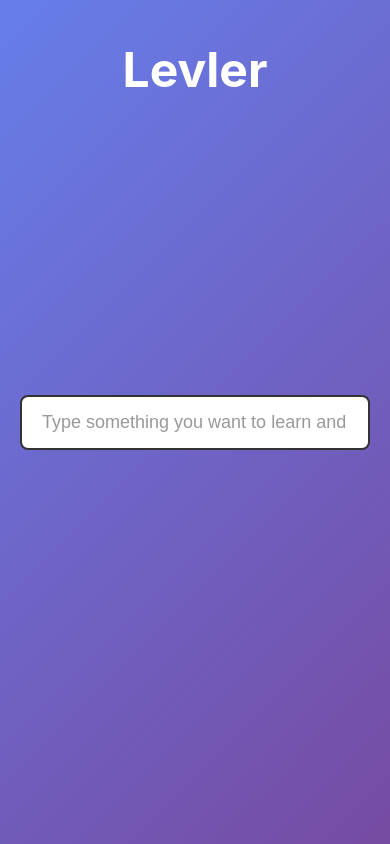
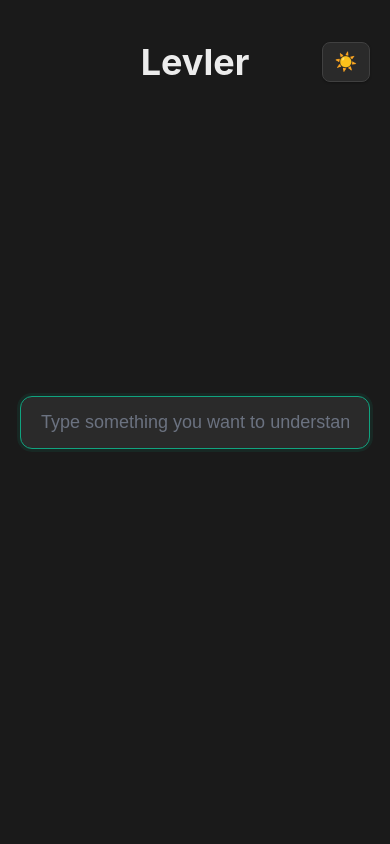
Before and after one commit to JulianMcOmie/levler, a Next.js app: page / in a window 390 px wide. Built offline with nearby package versions, Linux system fonts and the light colour scheme.

Commit message:
better colors

```diff
--- a/app/globals.css
+++ b/app/globals.css
@@ -6,11 +6,12 @@
 
 body {
   font-family: -apple-system, BlinkMacSystemFont, 'Segoe UI', Roboto, Oxygen, Ubuntu, Cantarell, sans-serif;
-  background: linear-gradient(135deg, #667eea 0%, #764ba2 100%);
   min-height: 100vh;
   display: flex;
   align-items: center;
   justify-content: center;
+  margin: 0;
+  padding: 0;
 }
 
 @keyframes fadeIn {
@@ -23,3 +24,41 @@ body {
     transform: translateY(0);
   }
 }
+
+/* Custom scrollbar - Light mode */
+.light ::-webkit-scrollbar {
+  width: 8px;
+  height: 8px;
+}
+
+.light ::-webkit-scrollbar-track {
+  background: transparent;
+}
+
+.light ::-webkit-scrollbar-thumb {
+  background: #d1d5db;
+  border-radius: 4px;
+}
+
+.light ::-webkit-scrollbar-thumb:hover {
+  background: #9ca3af;
+}
+
+/* Custom scrollbar - Dark mode */
+.dark ::-webkit-scrollbar {
+  width: 8px;
+  height: 8px;
+}
+
+.dark ::-webkit-scrollbar-track {
+  background: transparent;
+}
+
+.dark ::-webkit-scrollbar-thumb {
+  background: #404040;
+  border-radius: 4px;
+}
+
+.dark ::-webkit-scrollbar-thumb:hover {
+  background: #505050;
+}
--- a/app/page.module.css
+++ b/app/page.module.css
@@ -1,3 +1,47 @@
+/* Light mode colors */
+.light {
+  --bg-primary: #f7f7f8;
+  --bg-secondary: #ffffff;
+  --bg-tertiary: #f9fafb;
+  --bg-hover: #f3f4f6;
+  --bg-active: #eff6ff;
+  --text-primary: #202123;
+  --text-secondary: #374151;
+  --text-tertiary: #6b7280;
+  --text-muted: #9ca3af;
+  --border-primary: #e5e7eb;
+  --border-secondary: #d1d5db;
+  --border-active: #93c5fd;
+  --accent-primary: #10a37f;
+  --accent-secondary: #bfdbfe;
+  --shadow-sm: 0 1px 2px rgba(0, 0, 0, 0.05);
+  --shadow-md: 0 2px 8px rgba(0, 0, 0, 0.1);
+  --hint-bg: #fef3c7;
+  --hint-border: #fde68a;
+}
+
+/* Dark mode colors */
+.dark {
+  --bg-primary: #1a1a1a;
+  --bg-secondary: #2a2a2a;
+  --bg-tertiary: #1f1f1f;
+  --bg-hover: #333333;
+  --bg-active: #1e3a5f;
+  --text-primary: #ececec;
+  --text-secondary: #d1d5db;
+  --text-tertiary: #9ca3af;
+  --text-muted: #6b7280;
+  --border-primary: #404040;
+  --border-secondary: #505050;
+  --border-active: #5b8bb5;
+  --accent-primary: #10a37f;
+  --accent-secondary: #3b5a7e;
+  --shadow-sm: 0 1px 2px rgba(0, 0, 0, 0.3);
+  --shadow-md: 0 2px 8px rgba(0, 0, 0, 0.4);
+  --hint-bg: #3d3520;
+  --hint-border: #5a4a1a;
+}
+
 .main {
   width: 100%;
   height: 100vh;
@@ -5,18 +49,44 @@
   flex-direction: column;
   align-items: center;
   justify-content: center;
+  background: var(--bg-primary);
+  transition: background 0.3s ease;
+}
+
+.header {
+  position: absolute;
+  top: 40px;
+  left: 0;
+  right: 0;
+  display: flex;
+  align-items: center;
+  justify-content: center;
 }
 
 .title {
-  position: absolute;
-  top: 40px;
-  left: 50%;
-  transform: translateX(-50%);
   font-size: 48px;
   font-weight: 700;
-  color: white;
+  color: var(--text-primary);
   margin: 0;
   text-align: center;
+}
+
+.themeToggle {
+  position: absolute;
+  right: 40px;
+  padding: 10px 16px;
+  font-size: 20px;
+  background: var(--bg-secondary);
+  border: 1px solid var(--border-primary);
+  border-radius: 8px;
+  cursor: pointer;
+  transition: all 0.2s ease;
+  box-shadow: var(--shadow-sm);
+}
+
+.themeToggle:hover {
+  background: var(--bg-hover);
+  transform: scale(1.05);
 }
 
 .inputContainer {
@@ -29,23 +99,26 @@
 
 .textBox {
   width: 100%;
-  max-width: 500px;
+  max-width: 600px;
   padding: 16px 24px;
   font-size: 20px;
-  border: 2px solid #e0e0e0;
-  border-radius: 8px;
-  background: white;
+  border: 1px solid var(--border-secondary);
+  border-radius: 12px;
+  background: var(--bg-secondary);
   transition: all 0.2s ease;
   outline: none;
   text-align: center;
+  box-shadow: var(--shadow-sm);
+  color: var(--text-primary);
 }
 
 .textBox::placeholder {
-  color: #999;
+  color: var(--text-muted);
 }
 
 .textBox:focus {
-  border-color: #333;
+  border-color: var(--accent-primary);
+  box-shadow: 0 0 0 3px rgba(16, 163, 127, 0.1);
 }
 
 .mainContainer {
@@ -61,17 +134,17 @@
   flex: 0 0 300px;
   max-height: calc(100vh - 200px);
   overflow-y: auto;
-  background: rgba(255, 255, 255, 0.05);
+  background: var(--bg-secondary);
   border-radius: 12px;
   padding: 20px;
-  backdrop-filter: blur(10px);
-  border: 1px solid rgba(255, 255, 255, 0.1);
+  box-shadow: var(--shadow-md);
+  border: 1px solid var(--border-primary);
 }
 
 .historyTitle {
-  font-size: 16px;
+  font-size: 12px;
   font-weight: 600;
-  color: rgba(255, 255, 255, 0.7);
+  color: var(--text-tertiary);
   margin-bottom: 16px;
   text-transform: uppercase;
   letter-spacing: 1px;
@@ -80,7 +153,7 @@
 .historyItem {
   padding: 12px;
   margin-bottom: 8px;
-  background: rgba(255, 255, 255, 0.05);
+  background: var(--bg-tertiary);
   border-radius: 8px;
   cursor: pointer;
   transition: all 0.2s ease;
@@ -88,26 +161,25 @@
 }
 
 .historyItem:hover {
-  background: rgba(255, 255, 255, 0.1);
-  border-color: rgba(255, 255, 255, 0.2);
-  transform: translateX(4px);
+  background: var(--bg-hover);
+  border-color: var(--border-primary);
 }
 
 .historyItemActive {
-  background: rgba(79, 195, 247, 0.15);
-  border-color: rgba(79, 195, 247, 0.3);
+  background: var(--bg-active);
+  border-color: var(--border-active);
 }
 
 .historyQuery {
   font-size: 13px;
   font-weight: 600;
-  color: #4fc3f7;
+  color: var(--text-secondary);
   margin-bottom: 6px;
 }
 
 .historyResponse {
   font-size: 12px;
-  color: rgba(255, 255, 255, 0.7);
+  color: var(--text-tertiary);
   line-height: 1.4;
 }
 
@@ -120,29 +192,16 @@
   min-width: 0;
 }
 
-.breadcrumb {
-  font-size: 14px;
-  color: rgba(255, 255, 255, 0.6);
-  text-align: center;
-  padding: 8px 16px;
-  background: rgba(255, 255, 255, 0.05);
-  border-radius: 8px;
-  font-family: monospace;
-  width: 100%;
-  overflow-x: auto;
-  white-space: nowrap;
-}
-
 .questionText {
   font-size: 28px;
   font-weight: 600;
-  color: white;
+  color: var(--text-primary);
   text-align: center;
   padding: 20px 30px;
-  background: rgba(255, 255, 255, 0.15);
+  background: var(--bg-secondary);
   border-radius: 12px;
-  box-shadow: 0 4px 20px rgba(0, 0, 0, 0.2);
-  backdrop-filter: blur(10px);
+  box-shadow: var(--shadow-md);
+  border: 1px solid var(--border-primary);
   width: 100%;
   word-wrap: break-word;
   user-select: text;
@@ -150,20 +209,20 @@
 
 .loadingText {
   font-size: 20px;
-  color: rgba(255, 255, 255, 0.7);
+  color: var(--text-tertiary);
   font-style: italic;
   animation: pulse 1.5s ease-in-out infinite;
 }
 
 .hintText {
   font-size: 14px;
-  color: rgba(255, 255, 255, 0.5);
+  color: var(--text-tertiary);
   font-style: italic;
   text-align: center;
   padding: 8px 16px;
-  background: rgba(255, 255, 255, 0.05);
+  background: var(--hint-bg);
   border-radius: 8px;
-  border: 1px dashed rgba(255, 255, 255, 0.2);
+  border: 1px solid var(--hint-border);
 }
 
 @keyframes pulse {
@@ -174,14 +233,13 @@
 .aiResponse {
   font-size: 18px;
   line-height: 1.8;
-  color: white;
+  color: var(--text-secondary);
   text-align: left;
   padding: 30px;
-  background: rgba(255, 255, 255, 0.1);
-  border-radius: 16px;
-  box-shadow: 0 8px 32px rgba(0, 0, 0, 0.3);
-  backdrop-filter: blur(10px);
-  border: 1px solid rgba(255, 255, 255, 0.2);
+  background: var(--bg-secondary);
+  border-radius: 12px;
+  box-shadow: var(--shadow-md);
+  border: 1px solid var(--border-primary);
   width: 100%;
   word-wrap: break-word;
   user-select: text;
@@ -191,8 +249,8 @@
 }
 
 .aiResponse::selection {
-  background: rgba(79, 195, 247, 0.3);
-  color: white;
+  background: var(--accent-secondary);
+  color: var(--text-primary);
 }
 
 @keyframes fadeIn {
@@ -210,19 +268,20 @@
   padding: 12px 30px;
   font-size: 16px;
   font-weight: 500;
-  color: white;
-  background: rgba(255, 255, 255, 0.15);
-  border: 1px solid rgba(255, 255, 255, 0.3);
+  color: var(--text-secondary);
+  background: var(--bg-secondary);
+  border: 1px solid var(--border-secondary);
   border-radius: 8px;
   cursor: pointer;
   transition: all 0.2s ease;
-  backdrop-filter: blur(10px);
+  box-shadow: var(--shadow-sm);
 }
 
 .backButton:hover {
-  background: rgba(255, 255, 255, 0.25);
-  transform: translateY(-2px);
-  box-shadow: 0 4px 12px rgba(0, 0, 0, 0.2);
+  background: var(--bg-tertiary);
+  border-color: var(--text-muted);
+  transform: translateY(-1px);
+  box-shadow: var(--shadow-md);
 }
 
 @media (max-width: 1024px) {
@@ -238,6 +297,16 @@
 }
 
 @media (max-width: 768px) {
+  .title {
+    font-size: 36px;
+  }
+
+  .themeToggle {
+    right: 20px;
+    padding: 8px 12px;
+    font-size: 18px;
+  }
+
   .textBox {
     font-size: 18px;
     padding: 15px 20px;
--- a/app/page.tsx
+++ b/app/page.tsx
@@ -18,6 +18,7 @@ export default function Home() {
   const [originalTopic, setOriginalTopic] = useState('');
   const [contextPath, setContextPath] = useState<string[]>([]);
   const [history, setHistory] = useState<HistoryItem[]>([]);
+  const [isDarkMode, setIsDarkMode] = useState(true);
 
   const fetchResponse = async (query: string, addToHistory: boolean = true, depth: number = 0) => {
     setLoading(true);
@@ -106,14 +107,23 @@ export default function Home() {
 
 
   return (
-    <main className={styles.main}>
-      <h1 className={styles.title}>Levler</h1>
+    <main className={`${styles.main} ${isDarkMode ? styles.dark : styles.light}`}>
+      <div className={styles.header}>
+        <h1 className={styles.title}>Levler</h1>
+        <button
+          className={styles.themeToggle}
+          onClick={() => setIsDarkMode(!isDarkMode)}
+          aria-label="Toggle theme"
+        >
+          {isDarkMode ? '☀️' : '🌙'}
+        </button>
+      </div>
       {showInput ? (
         <div className={styles.inputContainer}>
           <input
             type="text"
             className={styles.textBox}
-            placeholder="Type something you want to learn and press Enter..."
+            placeholder="Type something you want to understand and press enter"
             value={inputValue}
             onChange={(e) => setInputValue(e.target.value)}
             onKeyPress={handleKeyPress}
```
